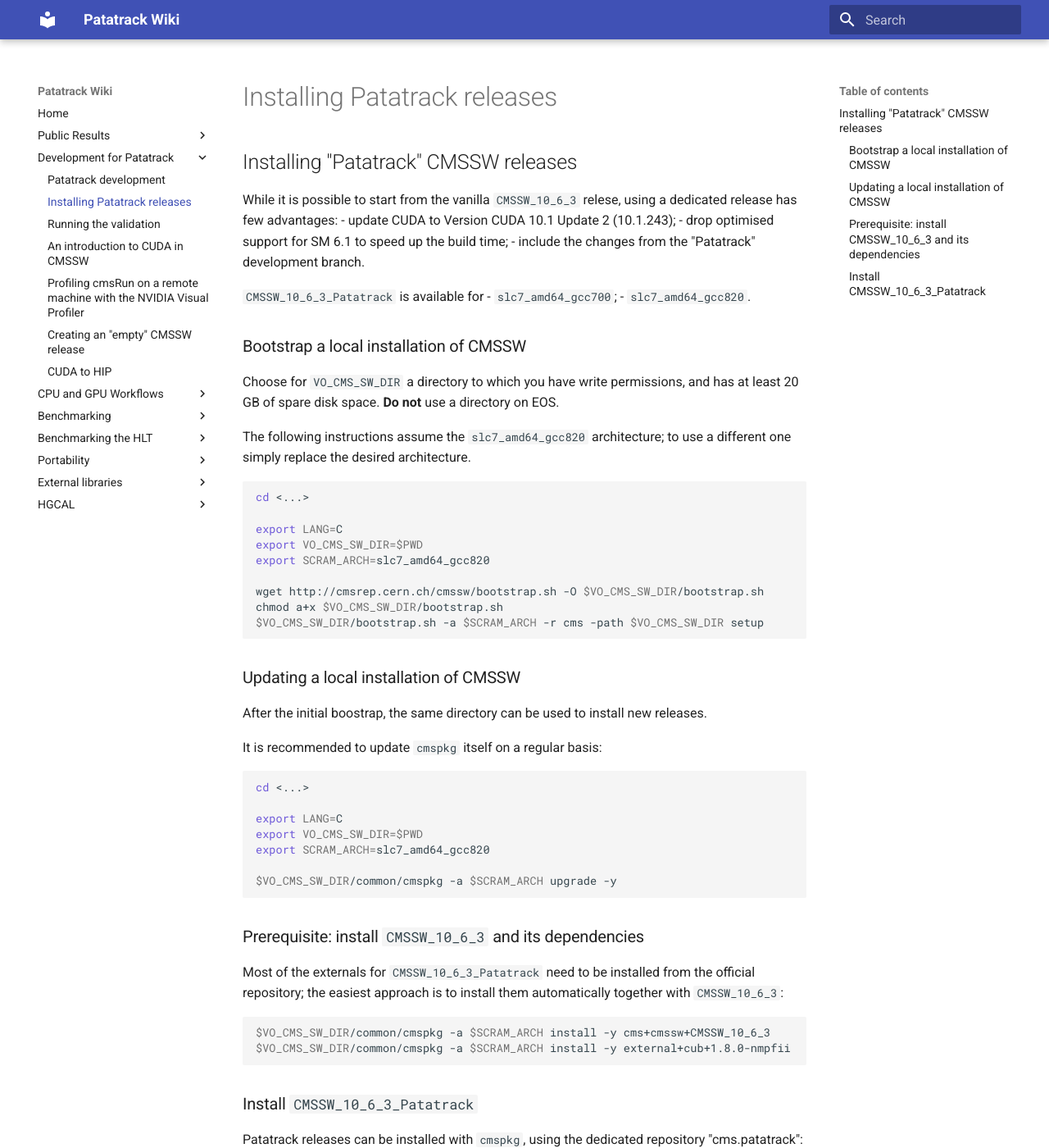
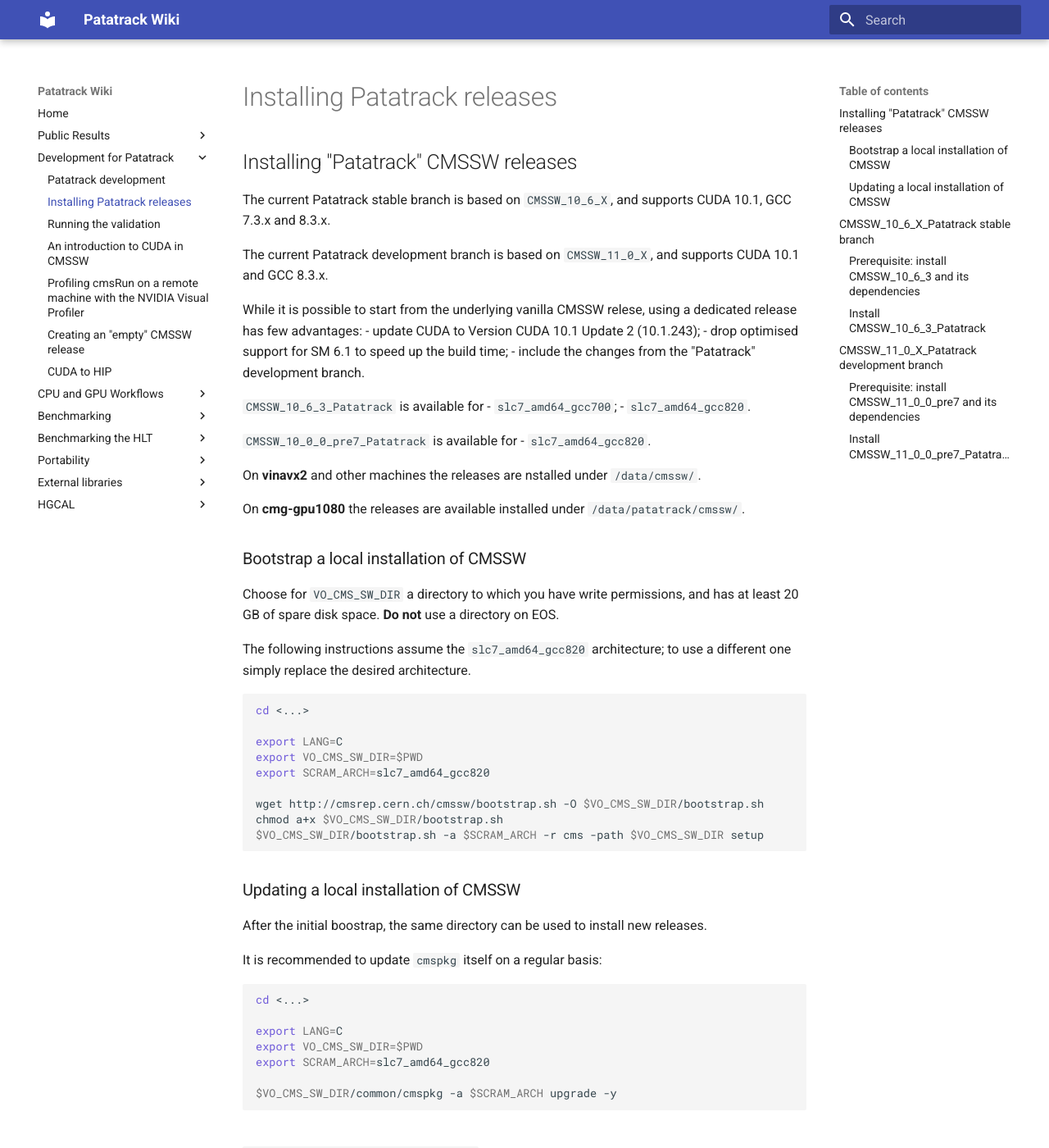
Before and after one commit to cms-patatrack/patatrack-website, an MkDocs documentation site: the page built from wiki/PatatrackReleases.md, in a window 1280 px wide and 1400 px high. Shown: the whole window at 82% size. Built offline with MkDocs 1.6.1 and Material for MkDocs 9.7.7, drawn with Linux system fonts in a browser that asks for light colours; some of the changed text lies outside the part shown.

Commit message:
Update instructions for the CMSSW_11_0_0_pre7_Patatrack release

````diff
--- a/wiki/PatatrackReleases.md
+++ b/wiki/PatatrackReleases.md
@@ -8,14 +8,25 @@
 ---
 
 ## Installing "Patatrack" CMSSW releases
-While it is possible to start from the vanilla `CMSSW_10_6_3` relese, using a dedicated release has few advantages:
-  - update CUDA to Version CUDA 10.1 Update 2 (10.1.243);
-  - drop optimised support for SM 6.1 to speed up the build time;
-  - include the changes from the "Patatrack" development branch.
+The current Patatrack stable branch is based on `CMSSW_10_6_X`, and supports CUDA 10.1, GCC 7.3.x and 8.3.x.
+
+The current Patatrack development branch is based on `CMSSW_11_0_X`, and supports CUDA 10.1 and GCC 8.3.x.
+
+While it is possible to start from the underlying vanilla CMSSW relese, using a dedicated release has few advantages:
+ - update CUDA to Version CUDA 10.1 Update 2 (10.1.243);
+ - drop optimised support for SM 6.1 to speed up the build time;
+ - include the changes from the "Patatrack" development branch.
 
 `CMSSW_10_6_3_Patatrack` is available for
-  - `slc7_amd64_gcc700`;
-  - `slc7_amd64_gcc820`.
+ - `slc7_amd64_gcc700`;
+ - `slc7_amd64_gcc820`.
+
+`CMSSW_10_0_0_pre7_Patatrack` is available for
+ - `slc7_amd64_gcc820`.
+
+On **vinavx2** and other machines the releases are nstalled under `/data/cmssw/`.
+
+On **cmg-gpu1080** the releases are available installed under `/data/patatrack/cmssw/`.
 
 
 ### Bootstrap a local installation of CMSSW
@@ -51,6 +62,9 @@
 $VO_CMS_SW_DIR/common/cmspkg -a $SCRAM_ARCH upgrade -y
 ```
 
+
+## `CMSSW_10_6_X_Patatrack` stable branch
+
 ### Prerequisite: install `CMSSW_10_6_3` and its dependencies
 Most of the externals for `CMSSW_10_6_3_Patatrack` need to be installed from the
 official repository; the easiest approach is to install them automatically
@@ -66,3 +80,21 @@
 ```bash
 $VO_CMS_SW_DIR/common/cmspkg -a $SCRAM_ARCH -r cms.patatrack install -y cms+cmssw+CMSSW_10_6_3_Patatrack
 ```
+
+
+## `CMSSW_11_0_X_Patatrack` development branch
+
+### Prerequisite: install `CMSSW_11_0_0_pre7` and its dependencies
+Most of the externals for `CMSSW_11_0_0_pre7_Patatrack` need to be installed from the
+official repository; the easiest approach is to install them automatically
+together with `CMSSW_11_0_0_pre7`:
+```bash
+$VO_CMS_SW_DIR/common/cmspkg -a $SCRAM_ARCH install -y cms+cmssw+CMSSW_11_0_0_pre7
+```
+
+### Install `CMSSW_11_0_0_pre7_Patatrack`
+Patatrack releases can be installed with `cmspkg`, using the dedicated repository
+"cms.patatrack":
+```bash
+$VO_CMS_SW_DIR/common/cmspkg -a $SCRAM_ARCH -r cms.patatrack install -y cms+cmssw+CMSSW_11_0_0_pre7_Patatrack
+```
````
Also changed, not shown: wiki/PatatrackDevelopment.md (+56 -16 lines).
